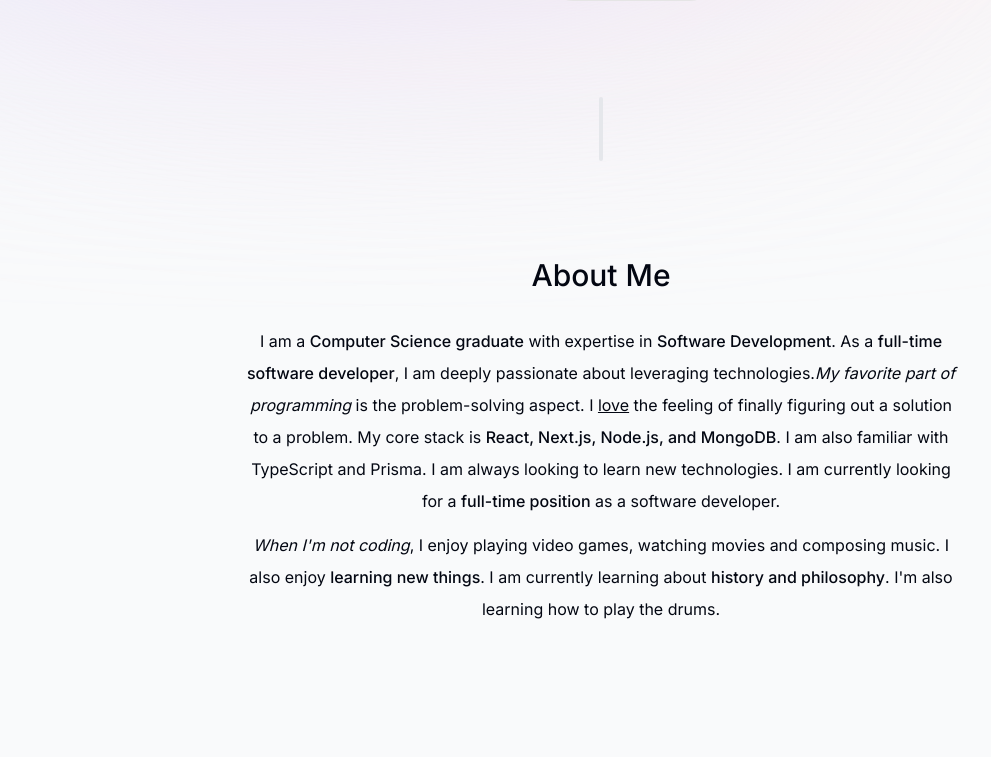
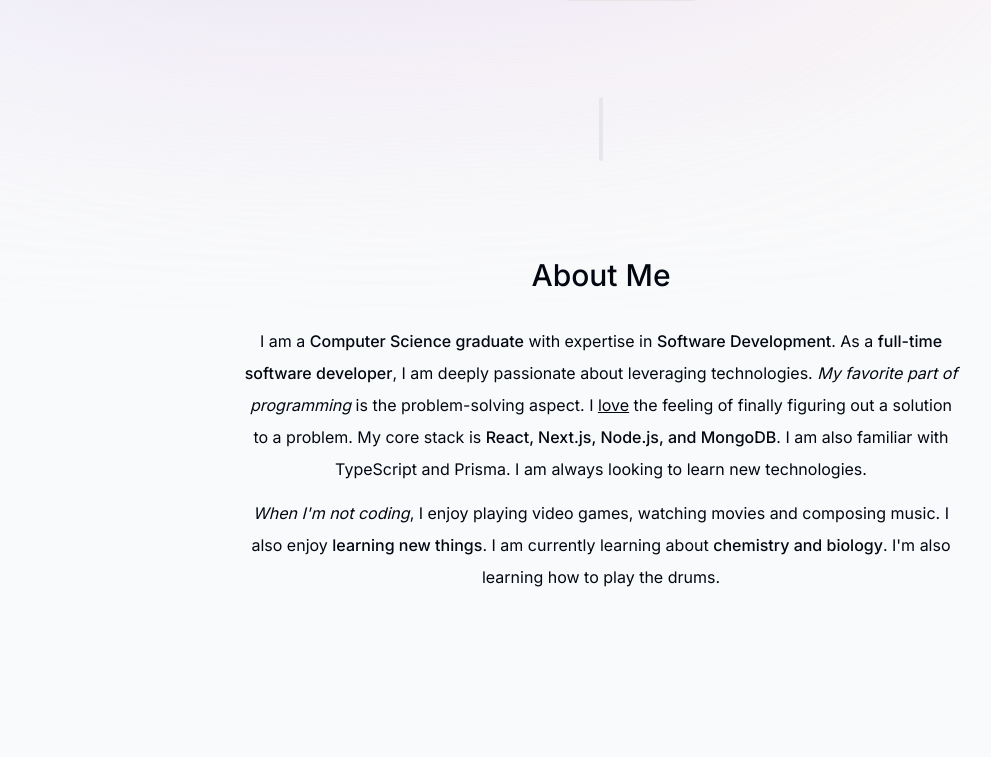
Before and after one commit to DrawingNea/portfolio, a Next.js app: page / in a window 1280 px wide. Shown: the part 519-1276 px from the top of the page, without its empty margins (39-1030 px from the left). Built offline with nearby package versions, Linux system fonts and the light colour scheme.

Commit message:
Change About me text

```diff
--- a/components/About.tsx
+++ b/components/About.tsx
@@ -17,7 +17,7 @@ const About = () => {
         with expertise in{" "}
         <span className="font-medium">Software Development</span>. As a{" "}
         <span className="font-medium">full-time software developer</span>, I am
-        deeply passionate about leveraging technologies.
+        deeply passionate about leveraging technologies.{" "}
         <span className="italic">My favorite part of programming</span> is the
         problem-solving aspect. I <span className="underline">love</span> the
         feeling of finally figuring out a solution to a problem. My core stack
@@ -26,16 +26,14 @@ const About = () => {
           React, Next.js, Node.js, and MongoDB
         </span>
         . I am also familiar with TypeScript and Prisma. I am always looking to
-        learn new technologies. I am currently looking for a{" "}
-        <span className="font-medium">full-time position</span> as a software
-        developer.
+        learn new technologies.
       </p>
       <p>
         <span className="italic">When I'm not coding</span>, I enjoy playing
         video games, watching movies and composing music. I also enjoy{" "}
         <span className="font-medium">learning new things</span>. I am currently
         learning about{" "}
-        <span className="font-medium">history and philosophy</span>. I'm also
+        <span className="font-medium">chemistry and biology</span>. I'm also
         learning how to play the drums.
       </p>
     </motion.section>
```
